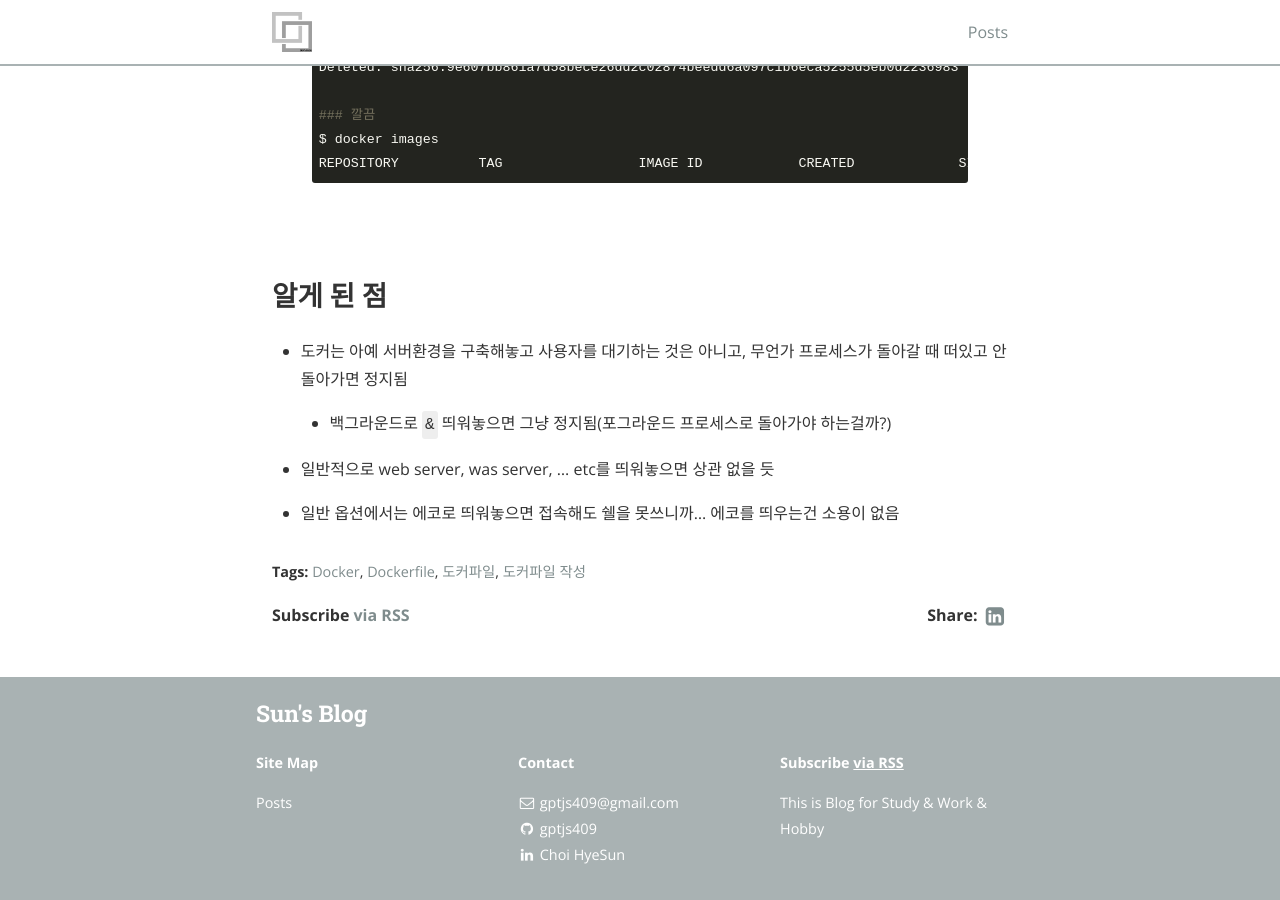
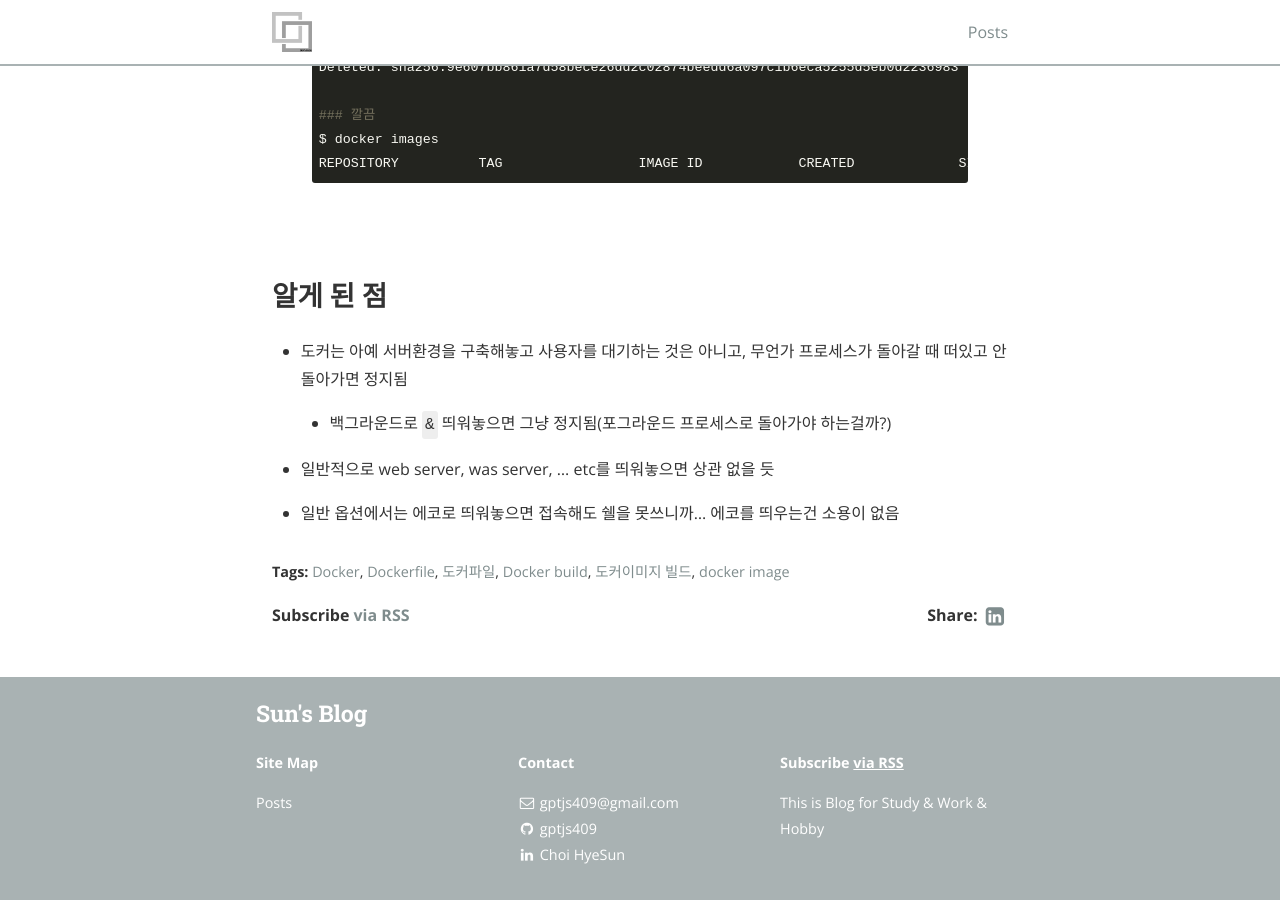
Before and after one commit to gptjs409/gptjs409.github.io, a Jekyll site: the page built from _posts/infra/2019-10-23-image-build.md, in a window 1280 px wide and 900 px high, scrolled down 5534 px. Built offline with Jekyll 4.4.1, drawn with Linux system fonts in a browser that asks for light colours; nearby versions of some CDN libraries.

Commit message:
Update 2019-10-23-image-build.md

```diff
--- a/_posts/infra/2019-10-23-image-build.md
+++ b/_posts/infra/2019-10-23-image-build.md
@@ -8,7 +8,9 @@ tags:
   - Docker
   - Dockerfile
   - 도커파일
-  - 도커파일 작성
+  - Docker build
+  - 도커이미지 빌드
+  - docker image
 ---
 
 ## Dockerfile이란?
```
